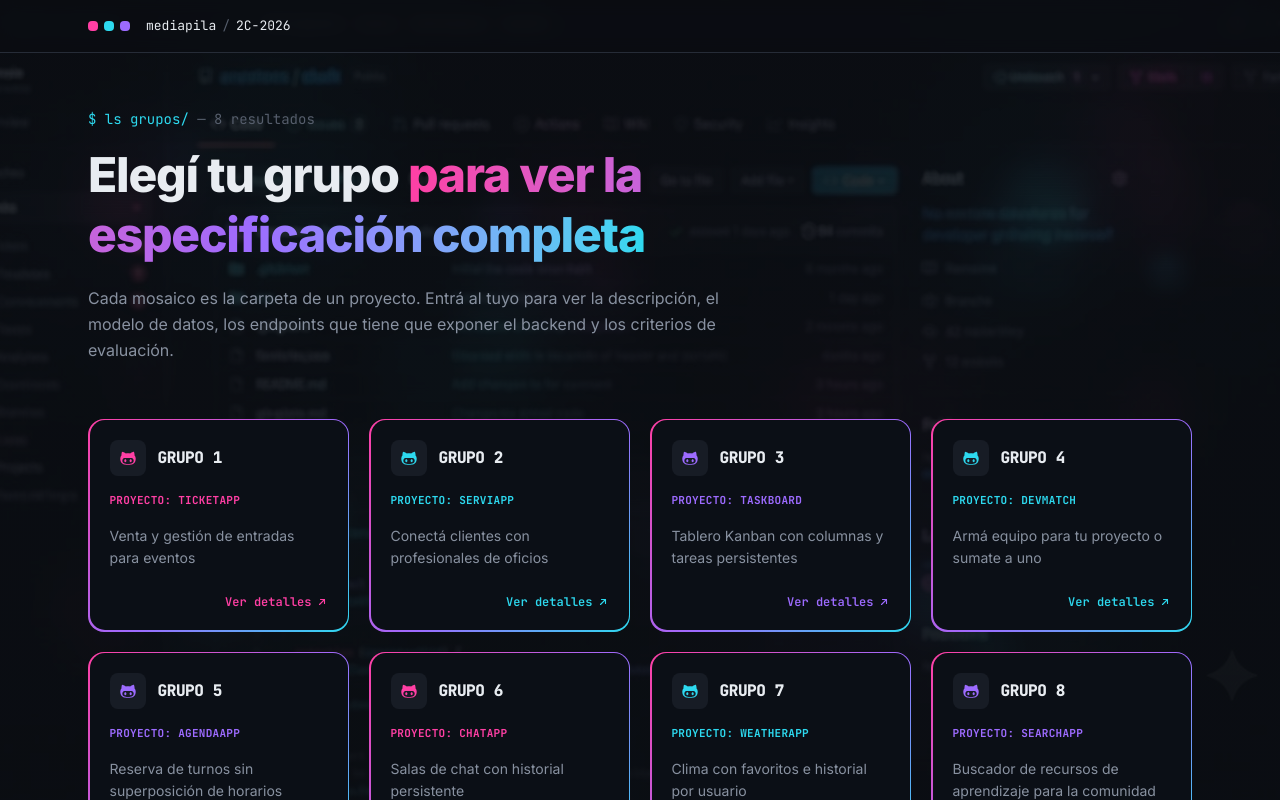
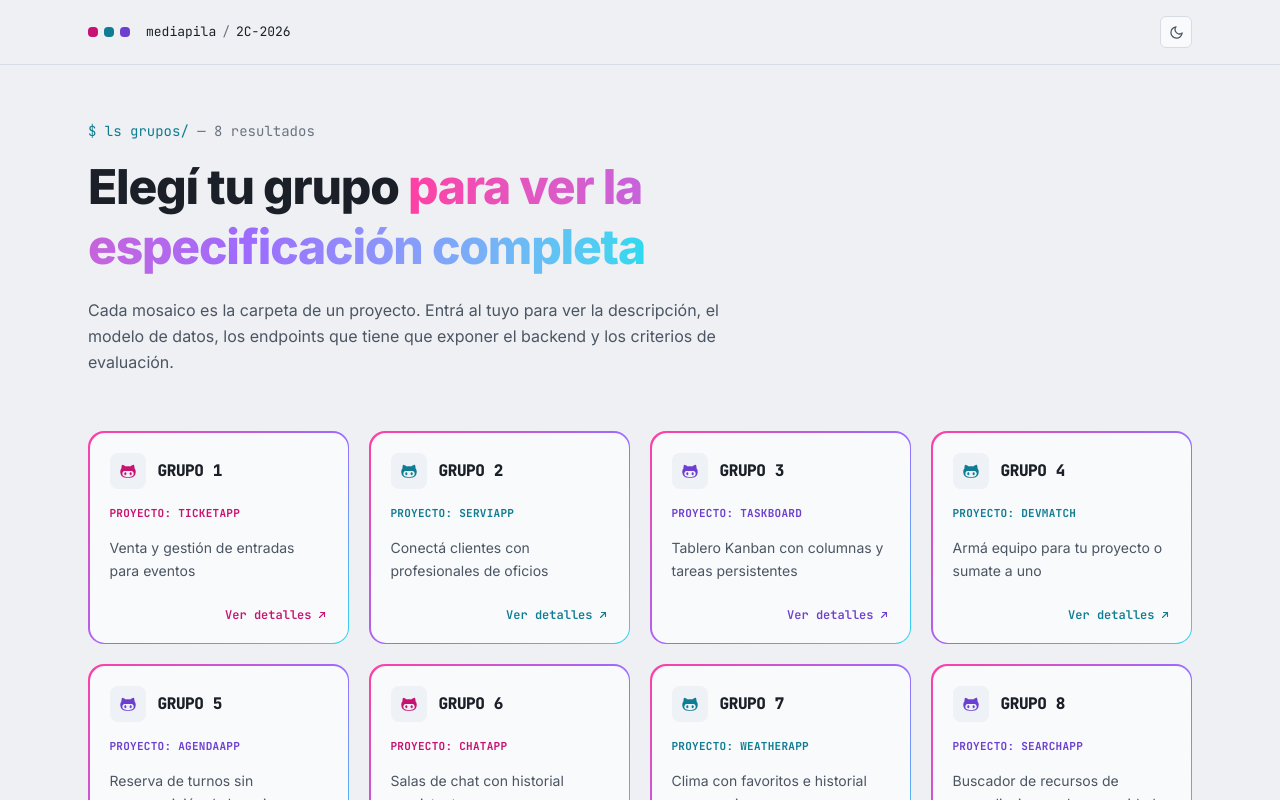
Before and after one commit to Mili-code1/mediapila-proyectos, a React (Vite) app: page / in a window 1280 px wide. Shown: the top 800 px of the page. Built offline with nearby package versions, Linux system fonts and the light colour scheme.

Commit message:
feat: agregar modo claro/oscuro y mejora de componentes de UI

```diff
--- a/index.html
+++ b/index.html
@@ -1,6 +1,7 @@
 <!doctype html>
 <html lang="es">
-  <head>
+
+<head>
     <meta charset="UTF-8" />
     <link rel="icon" type="image/svg+xml" href="/favicon.svg" />
     <meta name="viewport" content="width=device-width, initial-scale=1.0" />
@@ -9,12 +10,24 @@
     <link rel="preconnect" href="https://fonts.googleapis.com" />
     <link rel="preconnect" href="https://fonts.gstatic.com" crossorigin />
     <link
-      href="https://fonts.googleapis.com/css2?family=JetBrains+Mono:ital,wght@0,400;0,500;0,600;0,700;0,800;1,400&family=Inter:wght@400;500;600;700;800&display=swap"
-      rel="stylesheet"
-    />
-  </head>
-  <body>
+        href="https://fonts.googleapis.com/css2?family=JetBrains+Mono:ital,wght@0,400;0,500;0,600;0,700;0,800;1,400&family=Inter:wght@400;500;600;700;800&display=swap"
+        rel="stylesheet" />
+    <script>
+        (function () {
+            var stored = localStorage.getItem("mediapila-theme");
+            var theme =
+                stored ||
+                (window.matchMedia && window.matchMedia("(prefers-color-scheme: light)").matches
+                    ? "light"
+                    : "dark");
+            document.documentElement.setAttribute("data-theme", theme);
+        })();
+    </script>
+</head>
+
+<body>
     <div id="root"></div>
     <script type="module" src="/src/main.jsx"></script>
-  </body>
+</body>
+
 </html>
--- a/src/components/MosaicCard.jsx
+++ b/src/components/MosaicCard.jsx
@@ -15,10 +15,10 @@ export default function MosaicCard({ group }) {
         focus-visible:outline-none focus-visible:ring-2 ${accent.ring} focus-visible:ring-offset-2 focus-visible:ring-offset-[var(--color-bg)]`}
             style={{ backgroundImage: BORDER_GRADIENT }}
         >
-            <div className="flex h-full flex-col gap-4 rounded-[15px] bg-[#0b0f16] p-5">
+            <div className="flex h-full flex-col gap-4 rounded-[15px] bg-[var(--color-surface)] p-5">
                 <div className="flex items-center gap-3">
                     <span className="flex h-9 w-9 shrink-0 items-center justify-center rounded-lg bg-[var(--color-surface-2)]">
-                        <DiGithubAlt size={22} color={accentHex(group.accent)} />
+                        <DiGithubAlt size={22} color={accentVar(group.accent)} />
                     </span>
                     <h3 className="font-mono text-base font-extrabold uppercase tracking-tight text-[var(--color-text)]">
                         Grupo {group.numero}
@@ -48,6 +48,6 @@ export default function MosaicCard({ group }) {
     );
 }
 
-function accentHex(accent) {
-    return { magenta: "#ff3fa4", cyan: "#2dd9ef", violet: "#9d6bff" }[accent];
+function accentVar(accent) {
+    return `var(--color-${accent})`;
 }
--- a/src/components/PathBar.jsx
+++ b/src/components/PathBar.jsx
@@ -1,15 +1,16 @@
 import { Link } from "react-router-dom";
+import ThemeToggle from "./ThemeToggle";
 
 export default function PathBar({ crumbs }) {
     return (
         <div className="border-b border-[var(--color-border)] bg-[var(--color-bg)]/80 backdrop-blur">
             <div className="mx-auto flex max-w-6xl items-center gap-2 px-6 py-4">
                 <div className="mr-2 flex gap-1.5">
-          <span className="h-2.5 w-2.5 rounded-sm bg-[#ff3fa4]" />
-          <span className="h-2.5 w-2.5 rounded-sm bg-[#2dd9ef]" />
-          <span className="h-2.5 w-2.5 rounded-sm bg-[#9d6bff]" />
+                    <span className="h-2.5 w-2.5 rounded-sm bg-[var(--color-magenta)]" />
+                    <span className="h-2.5 w-2.5 rounded-sm bg-[var(--color-cyan)]" />
+                    <span className="h-2.5 w-2.5 rounded-sm bg-[var(--color-violet)]" />
                 </div>
-        <nav className="flex items-center gap-1.5 font-mono text-[13px]">
+                <nav className="flex flex-1 items-center gap-1.5 font-mono text-[13px]">
                     {crumbs.map((c, i) => (
                         <span key={i} className="flex items-center gap-1.5">
                             {i > 0 && <span className="text-[var(--color-text-faint)]">/</span>}
@@ -26,6 +27,7 @@ export default function PathBar({ crumbs }) {
                         </span>
                     ))}
                 </nav>
+                <ThemeToggle />
             </div>
         </div>
     );
--- /dev/null
+++ b/src/components/ThemeToggle.jsx
@@ -0,0 +1,26 @@
+import { useEffect, useState } from "react";
+import { FiSun, FiMoon } from "react-icons/fi";
+
+export default function ThemeToggle() {
+    const [theme, setTheme] = useState(
+        () => document.documentElement.getAttribute("data-theme") || "dark"
+    );
+
+    useEffect(() => {
+        document.documentElement.setAttribute("data-theme", theme);
+        localStorage.setItem("mediapila-theme", theme);
+    }, [theme]);
+
+    return (
+        <button
+            type="button"
+            onClick={() => setTheme((t) => (t === "dark" ? "light" : "dark"))}
+            aria-label={theme === "dark" ? "Cambiar a modo claro" : "Cambiar a modo oscuro"}
+            className="flex h-8 w-8 shrink-0 items-center justify-center rounded-md border border-[var(--color-border)]
+        bg-[var(--color-surface)] text-[var(--color-text-dim)] transition-colors
+        hover:border-[var(--color-border-hover)] hover:text-[var(--color-text)]"
+        >
+            {theme === "dark" ? <FiSun size={15} /> : <FiMoon size={15} />}
+        </button>
+    );
+}
--- a/src/data/accents.js
+++ b/src/data/accents.js
@@ -1,26 +1,26 @@
 export const ACCENTS = {
     magenta: {
-    text: "text-[#ff3fa4]",
-    bg: "bg-[#ff3fa4]",
-    border: "border-[#ff3fa4]",
-    dim: "bg-[#3a1428]",
-    glow: "shadow-[0_0_0_1px_rgba(255,63,164,0.4)]",
-    ring: "focus-visible:ring-[#ff3fa4]",
+        text: "text-[var(--color-magenta)]",
+        bg: "bg-[var(--color-magenta)]",
+        border: "border-[var(--color-magenta)]",
+        dim: "bg-[var(--color-magenta-dim)]",
+        glow: "shadow-[0_0_0_1px_var(--color-magenta)]",
+        ring: "focus-visible:ring-[var(--color-magenta)]",
     },
     cyan: {
-    text: "text-[#2dd9ef]",
-    bg: "bg-[#2dd9ef]",
-    border: "border-[#2dd9ef]",
-    dim: "bg-[#0d2a30]",
-    glow: "shadow-[0_0_0_1px_rgba(45,217,239,0.4)]",
-    ring: "focus-visible:ring-[#2dd9ef]",
+        text: "text-[var(--color-cyan)]",
+        bg: "bg-[var(--color-cyan)]",
+        border: "border-[var(--color-cyan)]",
+        dim: "bg-[var(--color-cyan-dim)]",
+        glow: "shadow-[0_0_0_1px_var(--color-cyan)]",
+        ring: "focus-visible:ring-[var(--color-cyan)]",
     },
     violet: {
-    text: "text-[#9d6bff]",
-    bg: "bg-[#9d6bff]",
-    border: "border-[#9d6bff]",
-    dim: "bg-[#241a3d]",
-    glow: "shadow-[0_0_0_1px_rgba(157,107,255,0.4)]",
-    ring: "focus-visible:ring-[#9d6bff]",
+        text: "text-[var(--color-violet)]",
+        bg: "bg-[var(--color-violet)]",
+        border: "border-[var(--color-violet)]",
+        dim: "bg-[var(--color-violet-dim)]",
+        glow: "shadow-[0_0_0_1px_var(--color-violet)]",
+        ring: "focus-visible:ring-[var(--color-violet)]",
     },
 };
--- a/src/index.css
+++ b/src/index.css
@@ -16,10 +16,36 @@
     --color-magenta: #ff3fa4;
     --color-cyan: #2dd9ef;
     --color-violet: #9d6bff;
+    --color-danger: #f85149;
 
     --color-magenta-dim: #3a1428;
     --color-cyan-dim: #0d2a30;
     --color-violet-dim: #241a3d;
+    --color-danger-dim: #3a1414;
+}
+
+/* Modo claro: mismos nombres de variable, valores distintos.
+   Gris muy suave en vez de blanco puro, texto gris oscuro en vez de negro puro,
+   y los tres acentos oscurecidos para que el texto siga teniendo contraste sobre fondo claro. */
+[data-theme="light"] {
+    --color-bg: #eef0f3;
+    --color-surface: #f9fafb;
+    --color-surface-2: #eef1f5;
+    --color-border: #d7dbe3;
+    --color-border-hover: #c1c7d2;
+    --color-text: #1b2028;
+    --color-text-dim: #4b5563;
+    --color-text-faint: #6b7280;
+
+    --color-magenta: #c81272;
+    --color-cyan: #0e7c92;
+    --color-violet: #6d3fd1;
+    --color-danger: #c81e1e;
+
+    --color-magenta-dim: #fbe0ef;
+    --color-cyan-dim: #dff5f8;
+    --color-violet-dim: #ece3fb;
+    --color-danger-dim: #fbe4e4;
 }
 
 html {
@@ -37,11 +63,17 @@ body {
     background-position: center top;
     background-repeat: no-repeat;
     background-attachment: fixed;
+    transition: background-color 0.2s ease, color 0.2s ease;
+}
+
+/* en claro no queremos la foto oscura de fondo debajo de un overlay claro (queda sucio) */
+[data-theme="light"] body {
+    background-image: none;
 }
 
 ::selection {
     background: var(--color-magenta);
-    color: #0a0d12;
+    color: #ffffff;
 }
 
 ::-webkit-scrollbar {
--- a/src/pages/GroupDetail.jsx
+++ b/src/pages/GroupDetail.jsx
@@ -4,11 +4,11 @@ import { groups, evaluacionComun } from "../data/groups";
 import { ACCENTS } from "../data/accents";
 
 const METHOD_STYLE = {
-    GET: "text-[#2dd9ef] border-[#2dd9ef]/40 bg-[#0d2a30]",
-    POST: "text-[#ff3fa4] border-[#ff3fa4]/40 bg-[#3a1428]",
-    PUT: "text-[#9d6bff] border-[#9d6bff]/40 bg-[#241a3d]",
-    PATCH: "text-[#9d6bff] border-[#9d6bff]/40 bg-[#241a3d]",
-    DELETE: "text-[#f85149] border-[#f85149]/40 bg-[#3a1414]",
+    GET: "text-[var(--color-cyan)] border-[var(--color-cyan)] bg-[var(--color-cyan-dim)]",
+    POST: "text-[var(--color-magenta)] border-[var(--color-magenta)] bg-[var(--color-magenta-dim)]",
+    PUT: "text-[var(--color-violet)] border-[var(--color-violet)] bg-[var(--color-violet-dim)]",
+    PATCH: "text-[var(--color-violet)] border-[var(--color-violet)] bg-[var(--color-violet-dim)]",
+    DELETE: "text-[var(--color-danger)] border-[var(--color-danger)] bg-[var(--color-danger-dim)]",
 };
 
 const FILES = [
```
Lines whose indentation alone changed are shown as unchanged.
